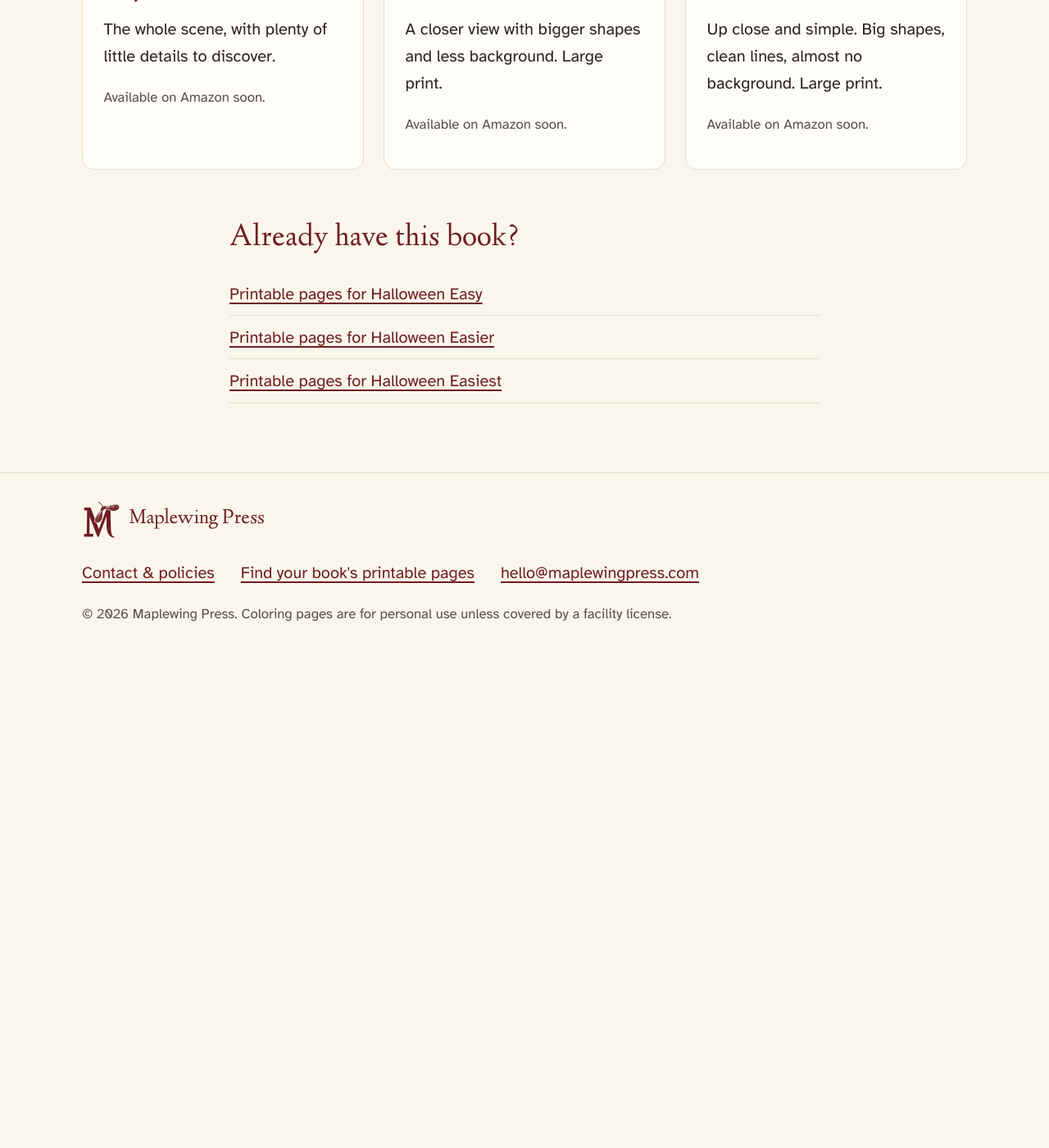
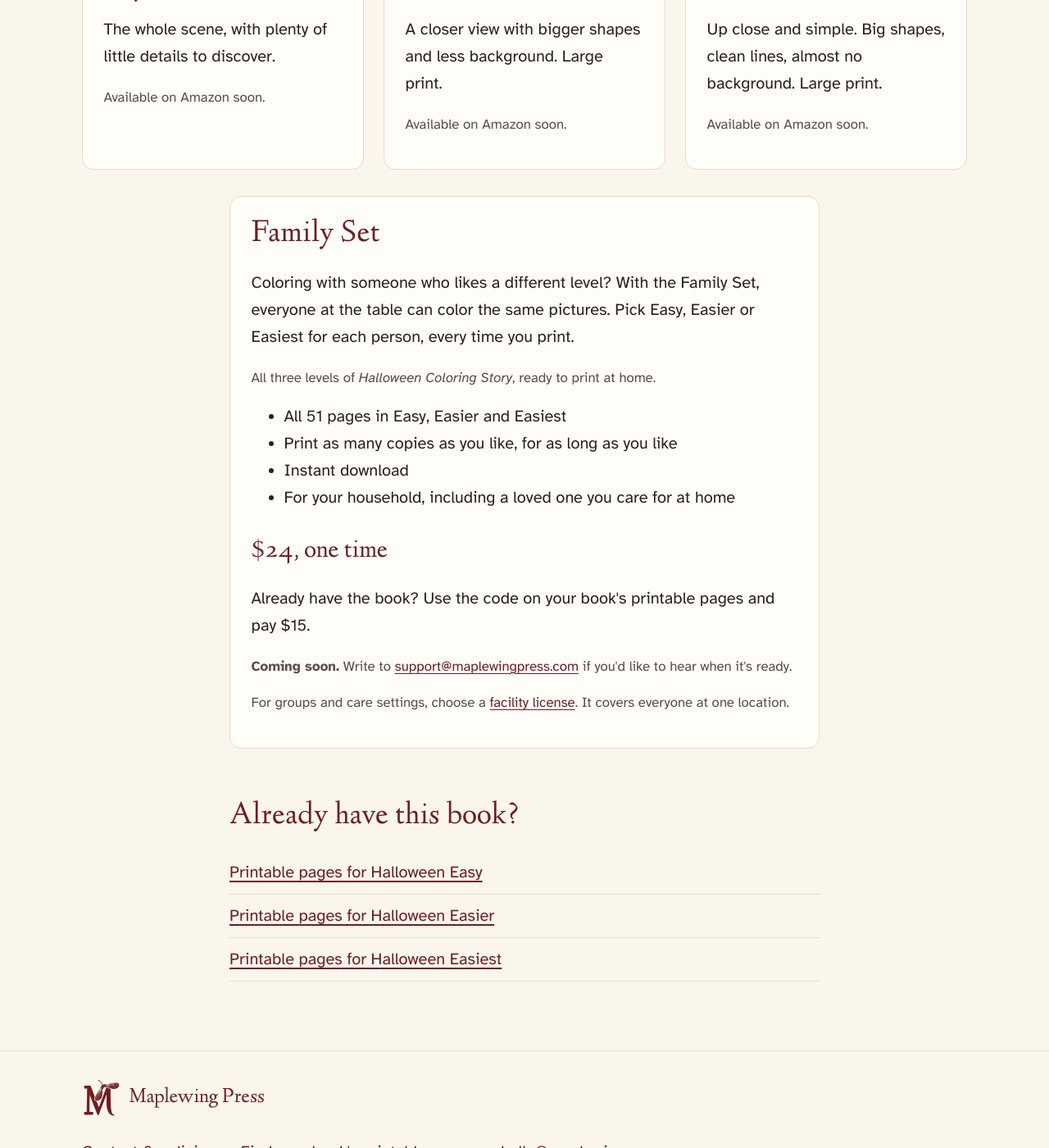
Before and after one commit to maplewingpress/maplewingpress, a Jekyll site: the page built from dreams/halloween/index.html, in a window 1280 px wide and 1400 px high, scrolled down 1624 px. Shown: the whole window at 82% size. Built offline with Jekyll 4.4.1, drawn with Linux system fonts in a browser that asks for light colours; before the commit the page ends 2444 px from its top, so only the background shows below that.

Commit message:
New prices: facility license $45 ($37 book owners), add Family Set $24 ($15 book owners)
Co-Authored-By: Claude Opus 5.5 (1M context) <noreply@anthropic.com>
Claude-Session: https://claude.ai/code/session_01ExhB8rXZm56c3hBbj4GzvL

```diff
--- a/_config.yml
+++ b/_config.yml
@@ -9,8 +9,12 @@ facilities_email: facilities@maplewingpress.com
 support_email: support@maplewingpress.com
 # Optional email list (Kit). Leave blank until the Kit form exists; the signup box hides itself.
 kit_form_url: ""
-# Book-owner discount code for facility licenses ($8 off: $27 instead of $35), shown on each printable-pages page. Leave blank until it exists in Payhip.
+# Book-owner discount code for facility licenses ($8 off: $37 instead of $45), shown on each printable-pages page. Leave blank until it exists in Payhip.
 facility_code: ""
+# Family Set (all three levels as printable downloads, one household): $24, or $15 for book owners.
+# family_set_url = the Payhip checkout link; family_code = the $9-off book-owner code. Leave blank until they exist; the button then says "coming soon".
+family_set_url: ""
+family_code: ""
 exclude:
   - README.md
   - docs/
--- /dev/null
+++ b/_includes/family-set.html
@@ -0,0 +1,28 @@
+{%- comment -%} Family Set offer. Pass owner=true on printable-pages pages to show the book-owner code. Prices come from Tracy's Oct 13 plan; copy from the Copywriter (family-set-copy.md). {%- endcomment -%}
+<section class="card price-box family-set" aria-labelledby="family-set-title">
+  <h2 id="family-set-title">Family Set</h2>
+  {% if include.owner %}
+  <p>Want all three levels? Book owners can get the Family Set for $15.</p>
+  {% else %}
+  <p>Coloring with someone who likes a different level? With the Family Set, everyone at the table can color the same pictures. Pick Easy, Easier or Easiest for each person, every time you print.</p>
+  {% endif %}
+  <p class="small">All three levels of <em>Halloween Coloring Story</em>, ready to print at home.</p>
+  <ul>
+    <li>All 51 pages in Easy, Easier and Easiest</li>
+    <li>Print as many copies as you like, for as long as you like</li>
+    <li>Instant download</li>
+    <li>For your household, including a loved one you care for at home</li>
+  </ul>
+  <p class="price">$24, one time</p>
+  {% if include.owner %}
+  <p><strong>Because you own this book, you pay $15.</strong>{% if site.family_code and site.family_code != "" %} Use the code <strong class="mono">{{ site.family_code }}</strong> at checkout.{% endif %}</p>
+  {% else %}
+  <p>Already have the book? Use the code on your book's printable pages and pay $15.</p>
+  {% endif %}
+  {% if site.family_set_url and site.family_set_url != "" %}
+  <p><a class="button" href="{{ site.family_set_url }}">Get the Family Set</a></p>
+  {% else %}
+  <p class="small"><strong>Coming soon.</strong> Write to <a href="mailto:{{ site.support_email }}">{{ site.support_email }}</a> if you'd like to hear when it's ready.</p>
+  {% endif %}
+  <p class="small">For groups and care settings, choose a <a href="{{ '/facilities/' | relative_url }}">facility license</a>. It covers everyone at one location.</p>
+</section>
--- a/_layouts/print.html
+++ b/_layouts/print.html
@@ -23,7 +23,9 @@ layout: default
   <p class="card notice"><strong>Coming soon.</strong> These pages are being finished. Please check back, or write to <a href="mailto:{{ site.support_email }}">{{ site.support_email }}</a> and we will send them to you.</p>
   {% endif %}
 
-  <p class="small">These pages are for one household or private caregiving for up to four people. Caring for more people in a facility? See <a href="{{ '/facilities/' | relative_url }}">facility licenses</a>. Because you own this book, a facility license is $27 instead of $35{% if site.facility_code and site.facility_code != "" %}. Use the code <strong class="mono">{{ site.facility_code }}</strong> at checkout{% endif %}.</p>
+  <p class="small">These pages are for one household or private caregiving for up to four people. Caring for more people in a facility? See <a href="{{ '/facilities/' | relative_url }}">facility licenses</a>. Because you own this book, a facility license is $37 instead of $45{% if site.facility_code and site.facility_code != "" %}. Use the code <strong class="mono">{{ site.facility_code }}</strong> at checkout{% endif %}.</p>
+
+  {% include family-set.html owner=true %}
 
   {% include kit-signup.html %}
 
--- a/dreams/halloween/index.html
+++ b/dreams/halloween/index.html
@@ -47,6 +47,8 @@ samples:
   </article>
 </div>
 
+{% include family-set.html %}
+
 <h2>Already have this book?</h2>
 <ul class="link-list">
   <li><a href="{{ '/dreams/halloween/e1/print/' | relative_url }}">Printable pages for Halloween Easy</a></li>
--- a/facilities/index.html
+++ b/facilities/index.html
@@ -16,9 +16,9 @@ collection_notify_url: ""
 
 <section class="card price-box" aria-labelledby="price-h">
   <h2 id="price-h">One price. No counting.</h2>
-  <p class="price">$35 per book</p>
+  <p class="price">$45 per book</p>
   <p>One payment covers all three levels of the book (Easy, Easier and Easiest), about 150 pages, for one location.</p>
-  <p><strong>Already own the book?</strong> Pay $27 instead. Scan the QR code inside your book. The page it opens has a link to the $27 book-owner price.</p>
+  <p><strong>Already own the book?</strong> Use the code on your book's printable pages and pay $37.</p>
   <ul>
     <li>Print as many copies as you like, for as long as you like</li>
     <li>All three levels, so everyone can color the same story</li>
@@ -70,7 +70,7 @@ collection_notify_url: ""
   <dt>Do I need a license if I bought the book?</dt>
   <dd>A book is for personal or family use. To print pages for a group or a care setting, choose a facility license.</dd>
   <dt>Why is it less if we own the book?</dt>
-  <dd>You've already bought the story once, so we take $8 off. Scan the QR code inside your book to find the $27 link.</dd>
+  <dd>You've already bought the story once, so we take $8 off. Find the code on your book's printable pages.</dd>
   <dt>Why do you need our email?</dt>
   <dd>It's where we send your license certificate and download link, so you can come back and print again anytime. We'll also send license holders a short note when a new book or the collection license is ready, never the monthly newsletter unless you join it. You can unsubscribe anytime.</dd>
   <dt>Can we get an invoice or W-9?</dt>
```
